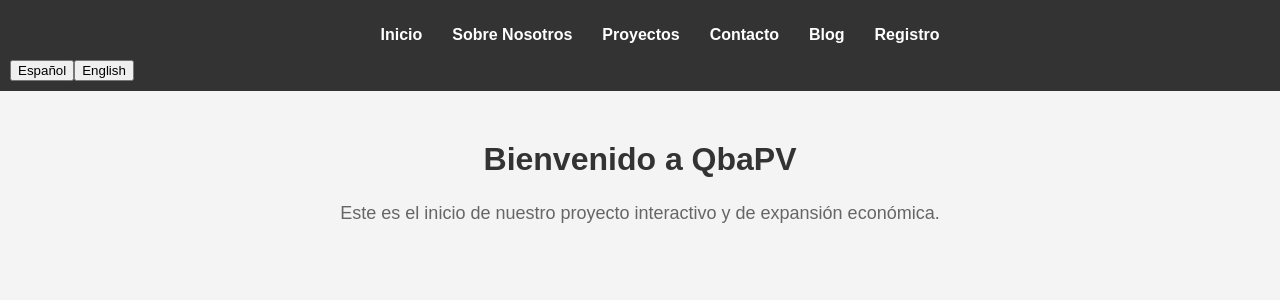
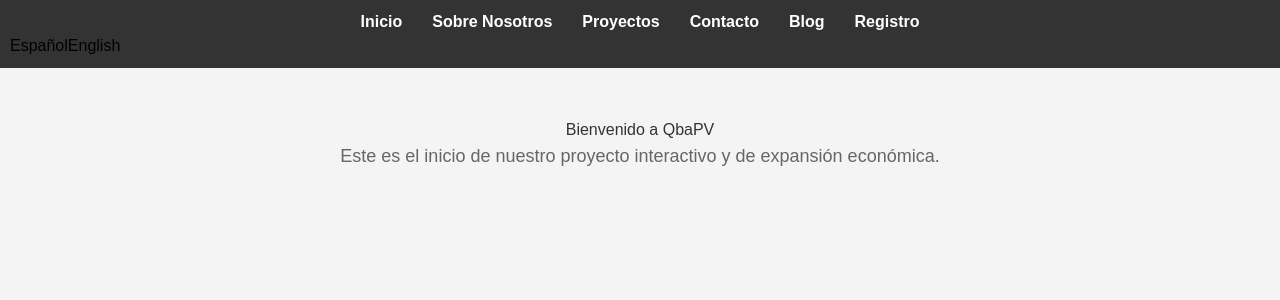
Before and after one commit to QbaPV/qbapv-website, a React app: page / in a window 1280 px wide. Shown: the top 300 px of the page. Built offline with nearby package versions, Linux system fonts and the light colour scheme.

Commit message:
Integración de Tailwind CSS al Proyecto.

```diff
--- a/package.json
+++ b/package.json
@@ -22,13 +22,16 @@
     "@babel/core": "^7.25.2",
     "@babel/preset-env": "^7.25.4",
     "@babel/preset-react": "^7.24.7",
+    "autoprefixer": "^10.4.20",
     "babel-core": "^7.0.0-bridge.0",
     "babel-loader": "^8.3.0",
     "babel-preset-env": "^1.7.0",
     "babel-preset-react": "^6.24.1",
     "css-loader": "^7.1.2",
     "html-webpack-plugin": "^5.6.0",
+    "postcss": "^8.4.45",
     "style-loader": "^4.0.0",
+    "tailwindcss": "^3.4.10",
     "webpack": "^5.94.0",
     "webpack-cli": "^5.1.4",
     "webpack-dev-server": "^5.0.4"
--- a/src/styles/styles.css
+++ b/src/styles/styles.css
@@ -1,4 +1,8 @@
 /* src/styles/styles.css */
+@tailwind base;
+@tailwind components;
+@tailwind utilities;
+
 body {
     font-family: Arial, sans-serif;
     margin: 0;
--- /dev/null
+++ b/tailwind.config.js
@@ -0,0 +1,10 @@
+/** @type {import('tailwindcss').Config} */
+module.exports = {
+  content: [
+    "./src/**/*.{js,jsx,ts,tsx}", // Incluye todas las rutas donde Tailwind aplicará estilos
+  ],
+  theme: {
+    extend: {},
+  },
+  plugins: [],
+};
```
Also changed, not shown: 1 other file (tests, documents, lock files or other folders).
